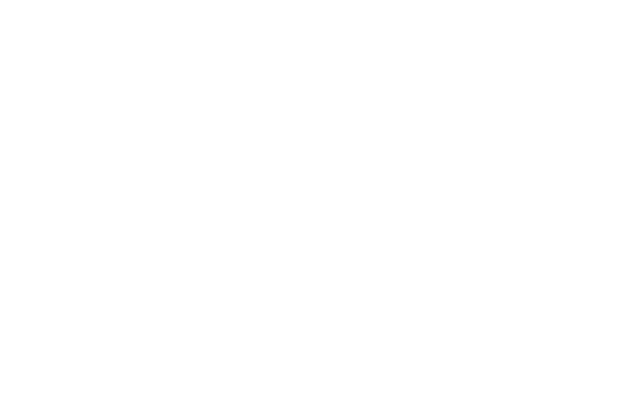
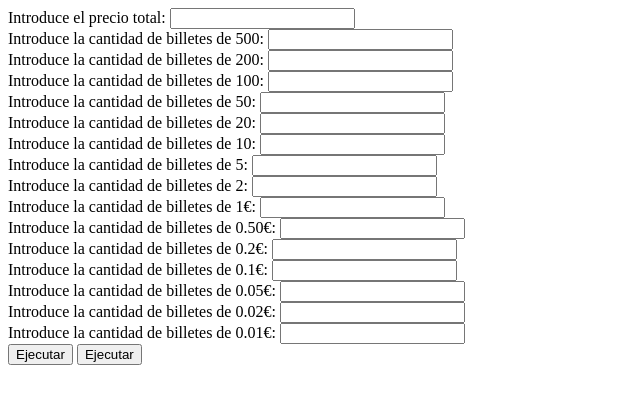
Before and after one commit to Josetruck/fullstackcore, a plain HTML site: page Ejercicio del Cambio/index.html in a window 1280 px wide. Shown: the whole page, without its empty margins (0-640 px from the left). Drawn offline with Linux system fonts and the light colour scheme.

Commit message:
fin ejercicio del cambio

```diff
--- a/Ejercicio del Cambio/index.html
+++ b/Ejercicio del Cambio/index.html
@@ -8,5 +8,25 @@
 </head>
 <body>
     <script src="script.js"></script>
+ <form id="formulario">
+        Introduce el precio total: <input type="number" id="precio"> <br>
+        Introduce la cantidad de billetes de 500: <input type="number" id="500"> <br>
+        Introduce la cantidad de billetes de 200: <input type="number" id="200"> <br>
+        Introduce la cantidad de billetes de 100: <input type="number" id="100"> <br>
+        Introduce la cantidad de billetes de 50: <input type="number" id="50"> <br>
+        Introduce la cantidad de billetes de 20: <input type="number" id="20"> <br>
+        Introduce la cantidad de billetes de 10: <input type="number" id="10"> <br>
+        Introduce la cantidad de billetes de 5: <input type="number" id="5"> <br>
+        Introduce la cantidad de billetes de 2: <input type="number" id="2"> <br>
+        Introduce la cantidad de billetes de 1€: <input type="number" id="1"> <br>
+        Introduce la cantidad de billetes de 0.50€: <input type="number" id="05"> <br>
+        Introduce la cantidad de billetes de 0.2€: <input type="number" id="02"> <br>
+        Introduce la cantidad de billetes de 0.1€: <input type="number" id="01"> <br>
+        Introduce la cantidad de billetes de 0.05€: <input type="number" id="005"> <br>
+        Introduce la cantidad de billetes de 0.02€: <input type="number" id="002"> <br>
+        Introduce la cantidad de billetes de 0.01€: <input type="number" id="001"> <br>
+    </form>
+    <button onclick="recoger()">Ejecutar</button>
+    <button onclick="iniciar()">Ejecutar</button>
 </body>
 </html>
--- a/Ejercicio del Cambio/script.js
+++ b/Ejercicio del Cambio/script.js
@@ -25,14 +25,45 @@ function actualizarCaja(caja, pago) {
     }
     return caja
 }
-var caja = inicializarEfectivo(0, 0, 0, 1, 4, 8, 2, 5, 4, 0, 1, 1, 2, 3, 1);
+
+
+//alert(caja);
+var pago = [];
+var precio;
+
+function recoger() {
+    var caja = inicializarEfectivo(2, 2, 2, 1, 4, 8, 2, 5, 4, 2, 3, 1, 2, 3, 1);
     const billetesMonedas = [500, 200, 100, 50, 20, 10, 5, 2, 1, 0.5, 0.2, 0.1, 0.05, 0.02, 0.01];
     caja = calcularTotal(caja, billetesMonedas);
 
-//alert(caja);
+    precio = parseInt(document.getElementById("precio").value);
 
-var precio = 17.43;
-var pago = inicializarEfectivo(0, 0, 0, 0, 1, 0, 0, 0, 0, 0, 0, 0, 0, 0, 0);
+    pago[0] = parseInt(document.getElementById("500").value);
+    pago[1] = parseInt(document.getElementById("200").value);
+    pago[2] = parseInt(document.getElementById("100").value);
+    pago[3] = parseInt(document.getElementById("50").value);
+    pago[4] = parseInt(document.getElementById("20").value);
+    pago[5] = parseInt(document.getElementById("10").value);
+    pago[6] = parseInt(document.getElementById("5").value);
+    pago[7] = parseInt(document.getElementById("2").value);
+    pago[8] = parseInt(document.getElementById("1").value);
+    pago[9] = parseInt(document.getElementById("05").value);
+    pago[10] = parseInt(document.getElementById("02").value);
+    pago[11] = parseInt(document.getElementById("01").value);
+    pago[12] = parseInt(document.getElementById("005").value);
+    pago[13] = parseInt(document.getElementById("002").value);
+    pago[14] = parseInt(document.getElementById("001").value);
+    for(let i=0;i<pago.length;i++){
+       if(isNaN(pago[i])){
+        pago[i] = 0;
+       }
+    }
+    console.log(pago)
+    cobrar(precio,pago,caja,billetesMonedas)
+}
+function cobrar(precio, pago, caja, billetesMonedas) {
+
+    console.log(precio)
     pago = calcularTotal(pago, billetesMonedas);
     //alert(pago);
     if (pago[pago.length - 1] - precio == 0) {
@@ -41,6 +72,9 @@ if (pago[pago.length - 1] - precio == 0) {
     } else {
         var devolver = pago[pago.length - 1] - precio
         alert("El cambio de la operación es: " + devolver.toFixed(2) + "€");
+        if(pago[pago.length - 1] < precio){
+            alert("Te falta dinero para pagar")
+        } else {
         if (devolver > caja[caja.length - 1]) {
             alert("No tenemos cambio")
         } else {
@@ -77,14 +111,17 @@ if (pago[pago.length - 1] - precio == 0) {
             }
         }
     }
-console.log(devolucion)
+}
+}
 
-
-
-
-
-
-
+/* function iniciar(billetesMonedas){
+   for(let i=0;i<billetesMonedas.length;i++;){
+    var etiqueta = document.createElement("form");
+    var contenido = document.createElement (texto);
+    etiqueta.appendChild (contenido);
+    document.body.appendChild(etiqueta);
+   }
+} */
 
 
 /*         if (caja[i]*billetesMonedas[i]>=devolver){
```
Also changed, not shown: Ejercicios Core/Clase 1_3/index.html (added, +12 -0 lines), Ejercicios Core/Clase 1_3/script.js (added). Lines whose indentation alone changed are shown as unchanged.
